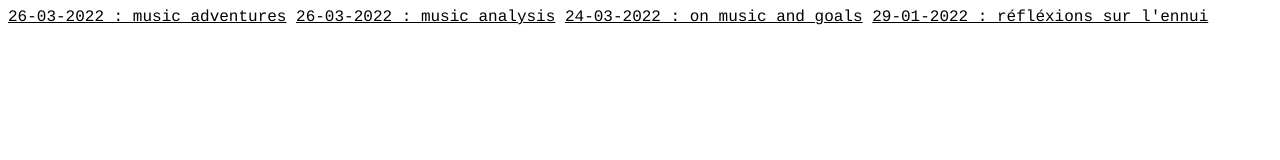
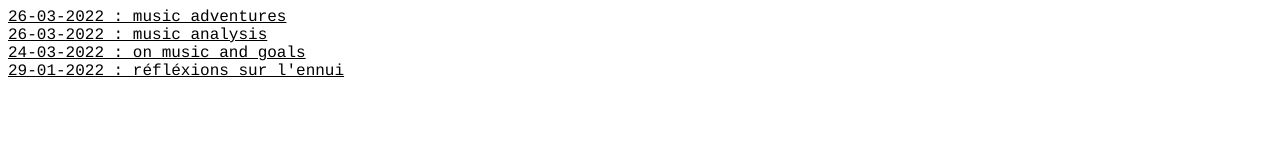
Before and after one commit to santipadron/santipadron.github.io, a plain HTML site: page story.html in a window 1280 px wide. Drawn offline with Linux system fonts and the light colour scheme.

Commit message:
lien breaks

```diff
--- a/story.html
+++ b/story.html
@@ -12,9 +12,9 @@
         </style>
     </head>
     <body>
-        <a href="STORIES/20220326-musicadventures.html">26-03-2022 : music adventures</a>
-        <a href="STORIES/20220326-musicanalysis.html">26-03-2022 : music analysis</a>
-        <a href="STORIES/20220324-musicandgoals.html">24-03-2022 : on music and goals</a>
-        <a href="STORIES/20220129-ennui.html">29-01-2022 : réfléxions sur l'ennui</a>
+        <a href="STORIES/20220326-musicadventures.html">26-03-2022 : music adventures</a><br>
+        <a href="STORIES/20220326-musicanalysis.html">26-03-2022 : music analysis</a><br>
+        <a href="STORIES/20220324-musicandgoals.html">24-03-2022 : on music and goals</a><br>
+        <a href="STORIES/20220129-ennui.html">29-01-2022 : réfléxions sur l'ennui</a><br>
     </body>
 </html>
```
